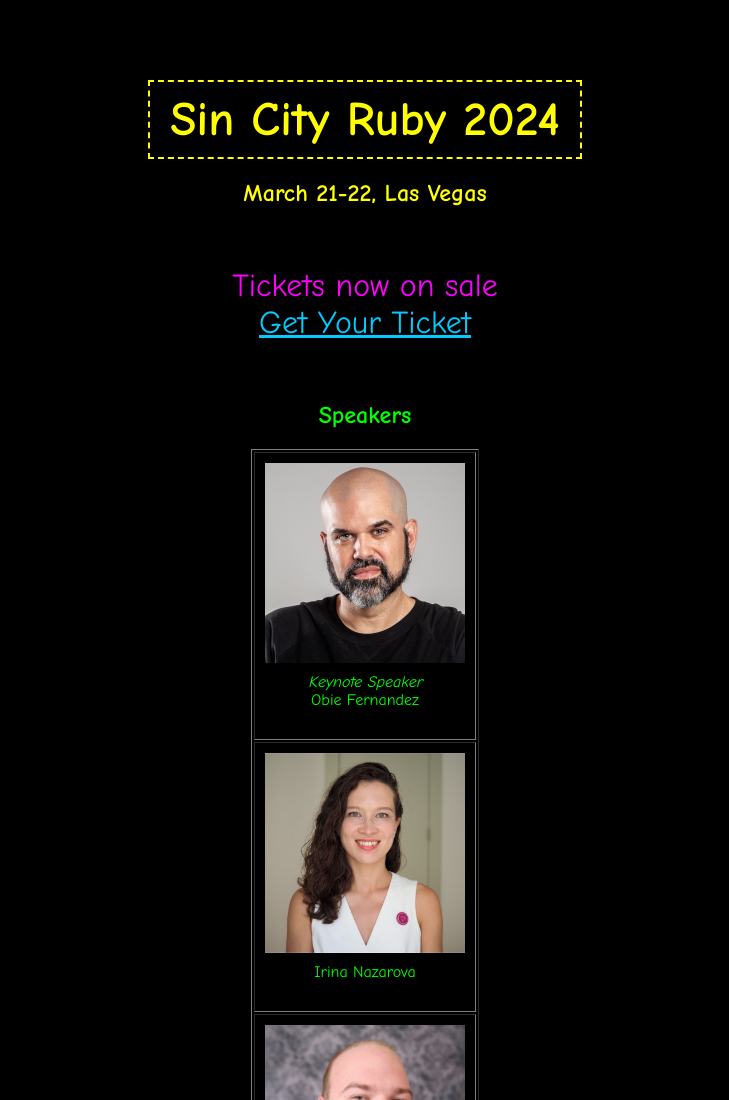
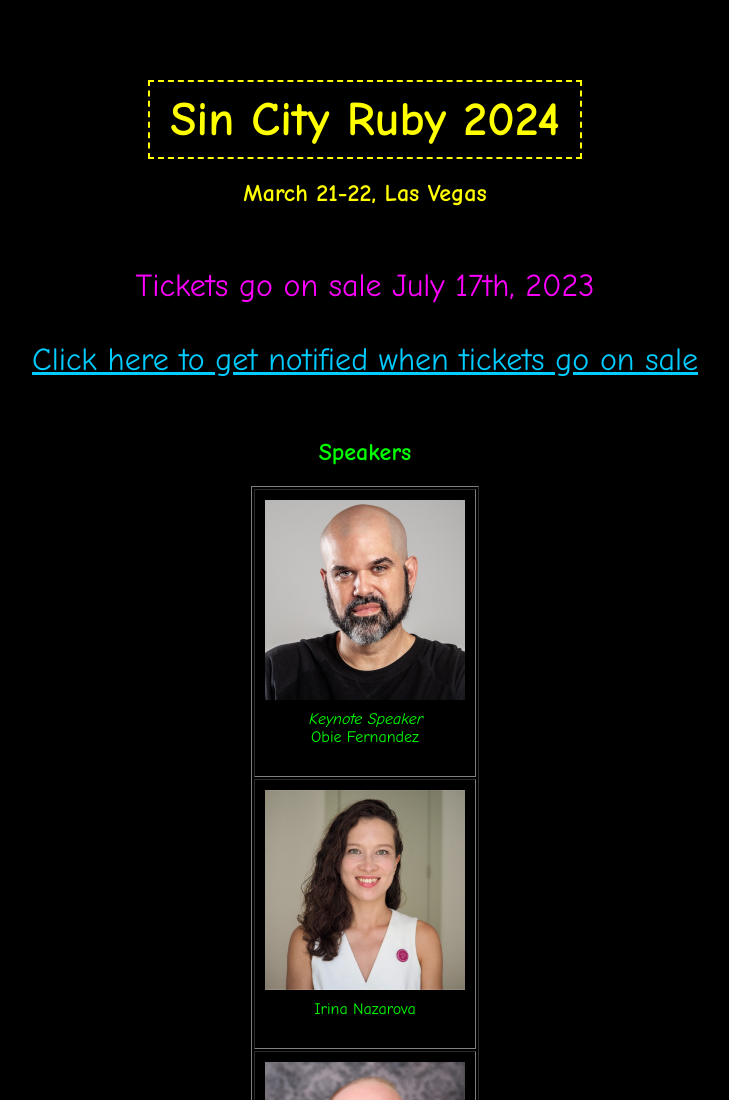
Before and after one commit to jasonswett/sincityruby, a plain HTML site: page index.html in a window 1280 px wide. Shown: the top 1100 px of the page, without its empty margins (275-1004 px from the left). Drawn offline with Linux system fonts and the light colour scheme.

Commit message:
Revert "Add ticket link."
This reverts commit f6ba62ffa86f3744f8a83dd3536cfaacff3ee1ff.

```diff
--- a/index.html
+++ b/index.html
@@ -20,9 +20,9 @@
   </header>
 
   <div style="font-size:200%;color:#F0F">
-    Tickets now on sale
-    <br>
-    <a href="https://www.eventbrite.com/e/sin-city-ruby-2024-tickets-641536010477">Get Your Ticket</a>
+    Tickets go on sale July 17th, 2023
+    <br><br>
+    <a href="https://code-with-jason.ck.page/cee6822915">Click here to get notified when tickets go on sale</a>
   </div>
 
   <!--
```
